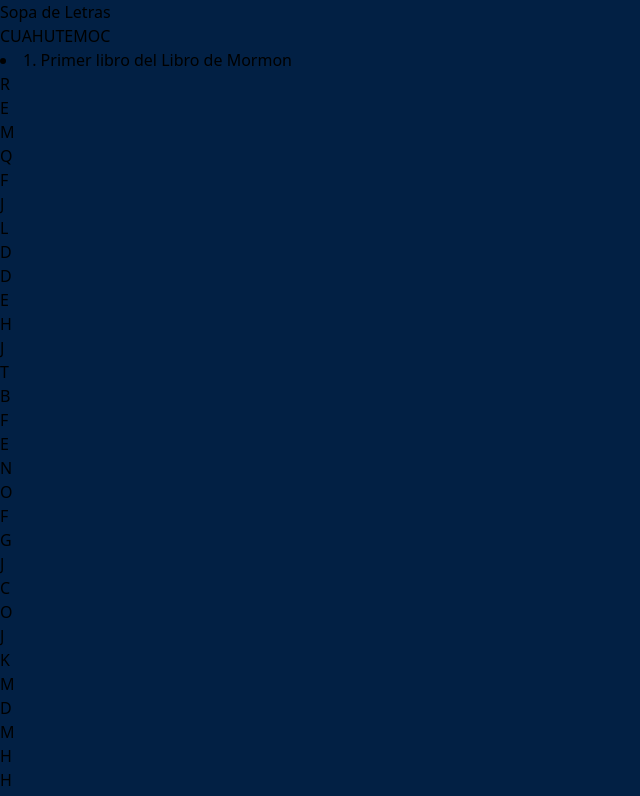
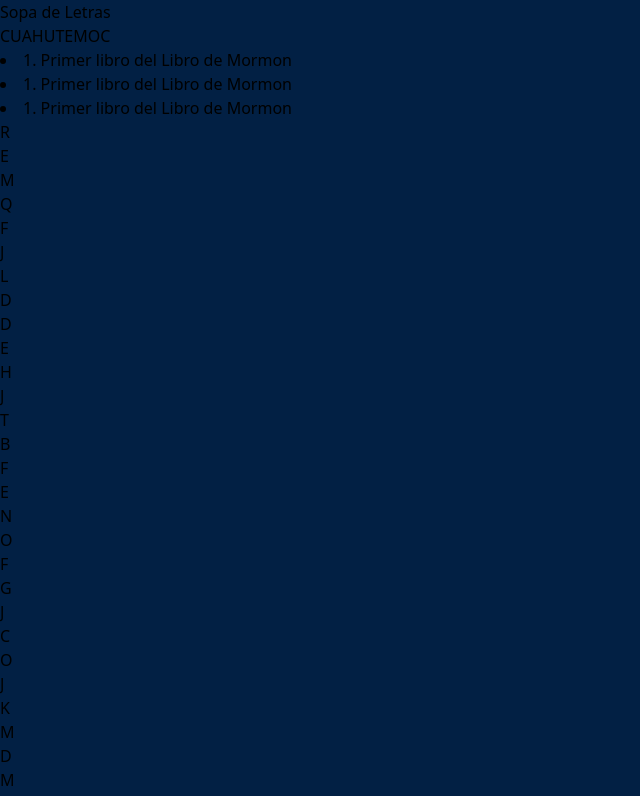
Before and after one commit to Loruel/seminary1, a React (Vite) app: page /rama in a window 1280 px wide. Shown: the top 796 px of the page, without its empty margins (0-640 px from the left). Built offline with nearby package versions, Linux system fonts and the light colour scheme.

Commit message:
correccion de letras

```diff
--- a/src/pages/SopaBosques1.jsx
+++ b/src/pages/SopaBosques1.jsx
@@ -92,9 +92,15 @@
                     <li>
                         1. Primer libro del Libro de Mormon
                     </li>
+                    <li>
+                        1. Primer libro del Libro de Mormon
+                    </li>
+                    <li>
+                        1. Primer libro del Libro de Mormon
+                    </li>
                 </div>
             </div>
-            <div className="grid grid-cols-10 gap-1 mb-6">
+            <div className="grid grid-cols-10 mb-6">
                 {sopa.map((fila, i) =>
                     fila.map((letra, j) => {
                         const coordenada = `${i}-${j}`;
--- a/src/pages/SopaBosques2.jsx
+++ b/src/pages/SopaBosques2.jsx
@@ -92,9 +92,15 @@
                     <li>
                         1. Primer libro del Libro de Mormon
                     </li>
+                    <li>
+                        1. Primer libro del Libro de Mormon
+                    </li>
+                    <li>
+                        1. Primer libro del Libro de Mormon
+                    </li>
                 </div>
             </div>
-            <div className="grid grid-cols-10 gap-1 mb-6">
+            <div className="grid grid-cols-10 mb-6">
                 {sopa.map((fila, i) =>
                     fila.map((letra, j) => {
                         const coordenada = `${i}-${j}`;
--- a/src/pages/SopaCuahu.jsx
+++ b/src/pages/SopaCuahu.jsx
@@ -92,9 +92,15 @@
                     <li>
                         1. Primer libro del Libro de Mormon
                     </li>
+                    <li>
+                        1. Primer libro del Libro de Mormon
+                    </li>
+                    <li>
+                        1. Primer libro del Libro de Mormon
+                    </li>
                 </div>
             </div>
-            <div className="grid grid-cols-10 gap-1 mb-6">
+            <div className="grid grid-cols-10 mb-6">
                 {sopa.map((fila, i) =>
                     fila.map((letra, j) => {
                         const coordenada = `${i}-${j}`;
--- a/src/pages/SopaHeroes1.jsx
+++ b/src/pages/SopaHeroes1.jsx
@@ -92,9 +92,15 @@
                     <li>
                         1. Primer libro del Libro de Mormon
                     </li>
+                    <li>
+                        1. Primer libro del Libro de Mormon
+                    </li>
+                    <li>
+                        1. Primer libro del Libro de Mormon
+                    </li>
                 </div>
             </div>
-            <div className="grid grid-cols-10 gap-1 mb-6">
+            <div className="grid grid-cols-10 mb-6">
                 {sopa.map((fila, i) =>
                     fila.map((letra, j) => {
                         const coordenada = `${i}-${j}`;
--- a/src/pages/SopaHeroes2.jsx
+++ b/src/pages/SopaHeroes2.jsx
@@ -92,9 +92,15 @@
                     <li>
                         1. Primer libro del Libro de Mormon
                     </li>
+                    <li>
+                        1. Primer libro del Libro de Mormon
+                    </li>
+                    <li>
+                        1. Primer libro del Libro de Mormon
+                    </li>
                 </div>
             </div>
-            <div className="grid grid-cols-10 gap-1 mb-6">
+            <div className="grid grid-cols-10 mb-6">
                 {sopa.map((fila, i) =>
                     fila.map((letra, j) => {
                         const coordenada = `${i}-${j}`;
--- a/src/pages/SopaJardines.jsx
+++ b/src/pages/SopaJardines.jsx
@@ -92,9 +92,15 @@
                     <li>
                         1. Primer libro del Libro de Mormon
                     </li>
+                    <li>
+                        1. Primer libro del Libro de Mormon
+                    </li>
+                    <li>
+                        1. Primer libro del Libro de Mormon
+                    </li>
                 </div>
             </div>
-            <div className="grid grid-cols-10 gap-1 mb-6">
+            <div className="grid grid-cols-10 mb-6">
                 {sopa.map((fila, i) =>
                     fila.map((letra, j) => {
                         const coordenada = `${i}-${j}`;
--- a/src/pages/SopaMontes.jsx
+++ b/src/pages/SopaMontes.jsx
@@ -94,7 +94,7 @@
                     </li>
                 </div>
             </div>
-            <div className="grid grid-cols-10 gap-1 mb-6">
+            <div className="grid grid-cols-10 mb-6">
                 {sopa.map((fila, i) =>
                     fila.map((letra, j) => {
                         const coordenada = `${i}-${j}`;
--- a/src/pages/SopaVenta.jsx
+++ b/src/pages/SopaVenta.jsx
@@ -92,9 +92,15 @@
                     <li>
                         1. Primer libro del Libro de Mormon
                     </li>
+                    <li>
+                        1. Primer libro del Libro de Mormon
+                    </li>
+                    <li>
+                        1. Primer libro del Libro de Mormon
+                    </li>
                 </div>
             </div>
-            <div className="grid grid-cols-10 gap-1 mb-6">
+            <div className="grid grid-cols-10 mb-6">
                 {sopa.map((fila, i) =>
                     fila.map((letra, j) => {
                         const coordenada = `${i}-${j}`;
```
